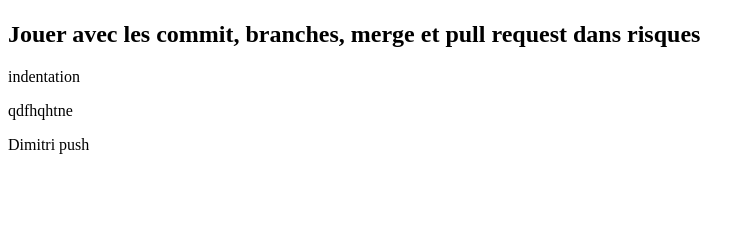
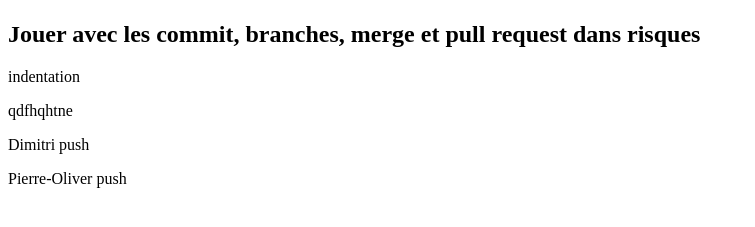
Before and after one commit to Tadkozh/ProjetRMtestsGit-Github, a website: page index.html in a window 1280 px wide. Shown: the part 59-286 px from the top of the page, without its empty margins (0-755 px from the left). Drawn offline with Linux system fonts and the light colour scheme.

Commit message:
Pierre-Olivier p

```diff
--- a/index.html
+++ b/index.html
@@ -12,5 +12,6 @@
     <p>indentation</p>
     <p>qdfhqhtne</p>
     <p>Dimitri push</p>
+    <p>Pierre-Oliver push</p>
   </body>
 </html>
```
